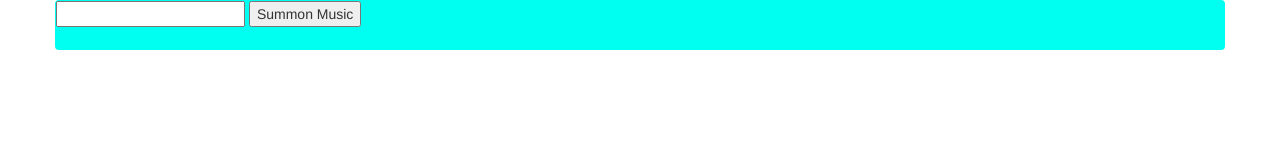
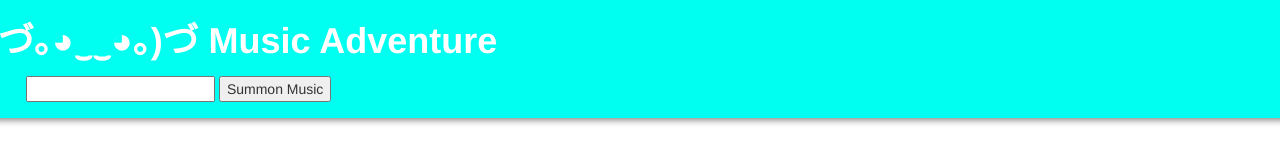
Before and after one commit to Internev/music-adventure, a website: page client/index.html in a window 1280 px wide. Drawn offline with nearby package versions, Linux system fonts and the light colour scheme; some packages are replaced by stand-ins of ours; a script that the page names is missing.

Commit message:
Add basic style. Split API calls into separate promises

```diff
--- a/client/index.html
+++ b/client/index.html
@@ -9,7 +9,7 @@
   <body>
 
 
-    <div ng-view class="container"></div>
+    <div ng-view class="container-fullwidth"></div>
 
     <script src="https://www.youtube.com/iframe_api"></script>
     <script src="https://cdnjs.cloudflare.com/ajax/libs/angular.js/1.5.9/angular.js"></script>
--- a/client/start/start.html
+++ b/client/start/start.html
@@ -1,13 +1,14 @@
 <div class="row">
 
 
-  <nav class="navbar navbar-aqua bg-faded">
-    <input ng-model="artist" />
-    <button ng-click="start.getData(artist)">Summon Music</button>
+  <nav class="navbar navbar-aqua">
+    <h1 class="headtext">(づ｡◕‿‿◕｡)づ Music Adventure</h1>
+    <input ng-model="artist" class="searchbox" />
+    <button ng-click="start.getData(artist)" class="searchbox">Summon Music</button>
   </nav>
-  <youtube-video video-id="start.youtubeUrl" player-vars="start.playerVars"></youtube-video>
 </div>
-<div class="row">
+<div class="container">
+<youtube-video video-id="start.youtubeUrl" player-vars="start.playerVars"></youtube-video>
   <div class="col-sm-6">
     <div>
       <img class="artist-pic" src={{start.artistData.image[2]['#text']}}>
--- a/client/styles.css
+++ b/client/styles.css
@@ -1,5 +1,6 @@
 .navbar-aqua {
   background-color: rgb(0, 255, 240);
+  box-shadow: 2px 2px 7px grey;
 }
 
 .artist-pic {
@@ -15,3 +16,16 @@
 .artist-bio {
   font-size: 1em;
 }
+
+.headtext {
+  color: white;
+  font-weight: bold;
+  text-decoration-style: dashed;
+  /*text-shadow: 1px 1px 1px grey;*/
+}
+
+.searchbox {
+  position: relative;
+  left: 40px;
+  margin: 5px 0px 15px 0px;
+}
```
Also changed, not shown: client/start/start.js (+0 -16 lines).
